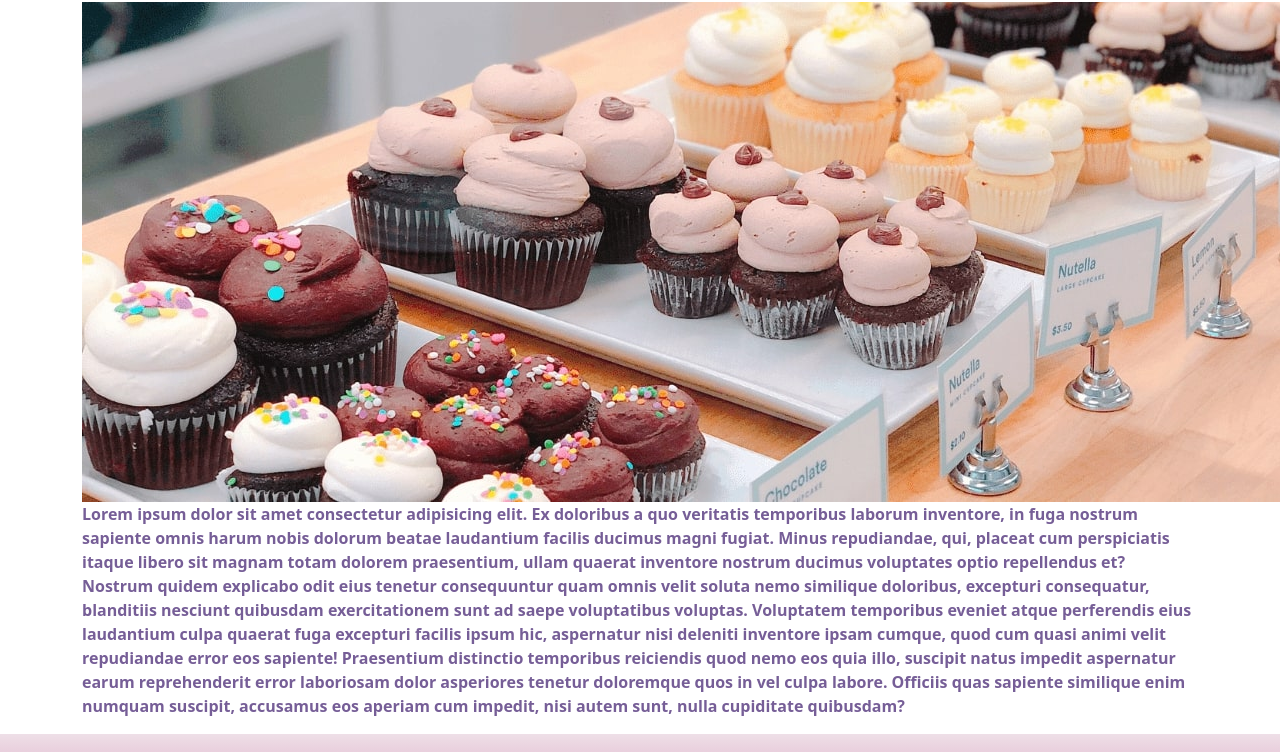
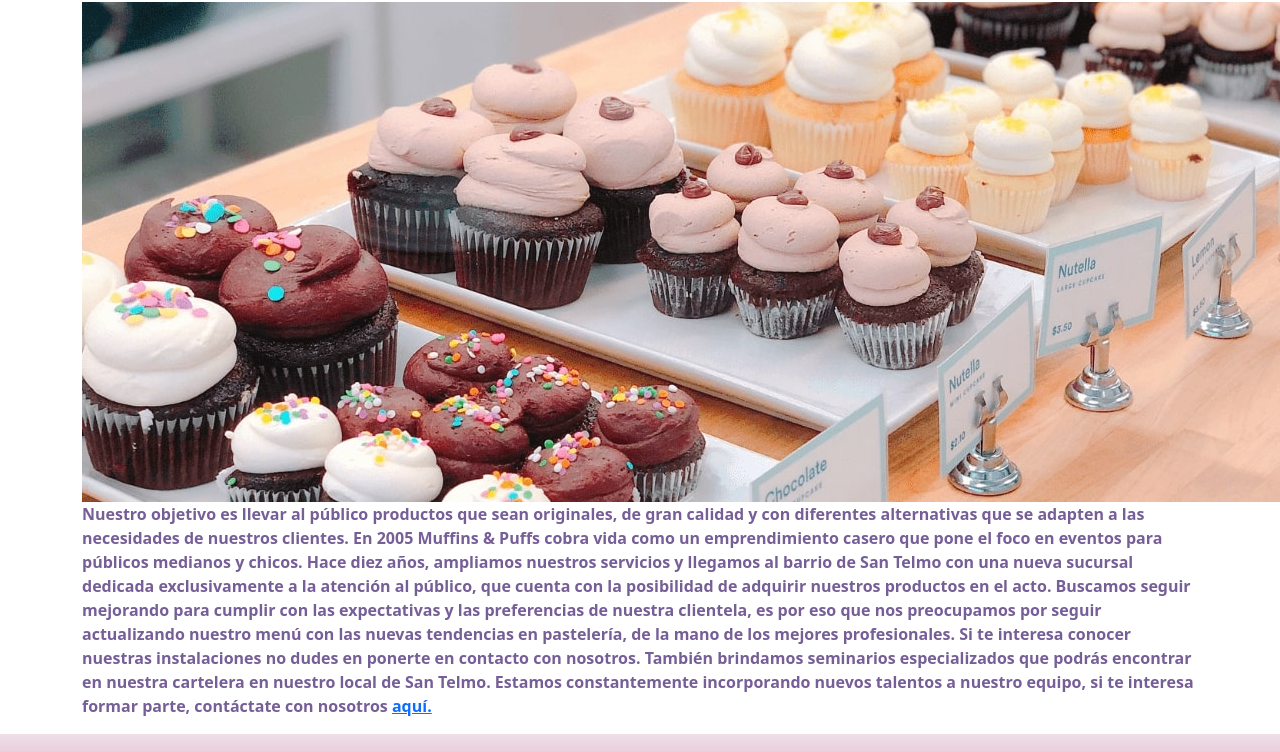
Before and after one commit to lusheridan/muffins-puffs, a website: page pages/nosotros.html in a window 1280 px wide. Shown: the part 293-1045 px from the top of the page. Drawn offline with nearby package versions, Linux system fonts and the light colour scheme.

Commit message:
Se agrega, enserio, un texto apropiado a etiqueta <p> en nosotros.html

```diff
--- a/pages/nosotros.html
+++ b/pages/nosotros.html
@@ -40,7 +40,13 @@
             <div class="col-lg-12" class="header-nosotros"><img src="../img/nosotros.jpg" alt="Cupcakes"></div>
         </div>
         <div class="row">
-            <div class="col-lg-12"><p>Lorem ipsum dolor sit amet consectetur adipisicing elit. Ex doloribus a quo veritatis temporibus laborum inventore, in fuga nostrum sapiente omnis harum nobis dolorum beatae laudantium facilis ducimus magni fugiat. Minus repudiandae, qui, placeat cum perspiciatis itaque libero sit magnam totam dolorem praesentium, ullam quaerat inventore nostrum ducimus voluptates optio repellendus et? Nostrum quidem explicabo odit eius tenetur consequuntur quam omnis velit soluta nemo similique doloribus, excepturi consequatur, blanditiis nesciunt quibusdam exercitationem sunt ad saepe voluptatibus voluptas. Voluptatem temporibus eveniet atque perferendis eius laudantium culpa quaerat fuga excepturi facilis ipsum hic, aspernatur nisi deleniti inventore ipsam cumque, quod cum quasi animi velit repudiandae error eos sapiente! Praesentium distinctio temporibus reiciendis quod nemo eos quia illo, suscipit natus impedit aspernatur earum reprehenderit error laboriosam dolor asperiores tenetur doloremque quos in vel culpa labore. Officiis quas sapiente similique enim numquam suscipit, accusamus eos aperiam cum impedit, nisi autem sunt, nulla cupiditate quibusdam?</p></div>
+            <div class="col-lg-12"><p>Nuestro objetivo es llevar al público productos que sean originales, de gran calidad y con diferentes alternativas que se adapten a las necesidades de nuestros clientes.
+                En 2005 Muffins & Puffs cobra vida como un emprendimiento casero que pone el foco en eventos para públicos medianos y chicos.
+                Hace diez años, ampliamos nuestros servicios y llegamos al barrio de San Telmo con una nueva sucursal dedicada exclusivamente a la atención al público, que cuenta con la posibilidad de adquirir nuestros productos en el acto.
+                Buscamos seguir mejorando para cumplir con las expectativas y las preferencias de nuestra clientela, es por eso que nos preocupamos por seguir actualizando nuestro menú con las nuevas tendencias en pastelería, de la mano de los mejores profesionales.
+                Si te interesa conocer nuestras instalaciones no dudes en ponerte en contacto con nosotros. También brindamos seminarios especializados que podrás encontrar en nuestra cartelera en nuestro local de San Telmo.
+                Estamos constantemente incorporando nuevos talentos a nuestro equipo, si te interesa formar parte, contáctate con nosotros <a href="../pages/contacto.html">aquí.</a></p>
+            </div>
         </div>
     </div>
     <footer>
```
